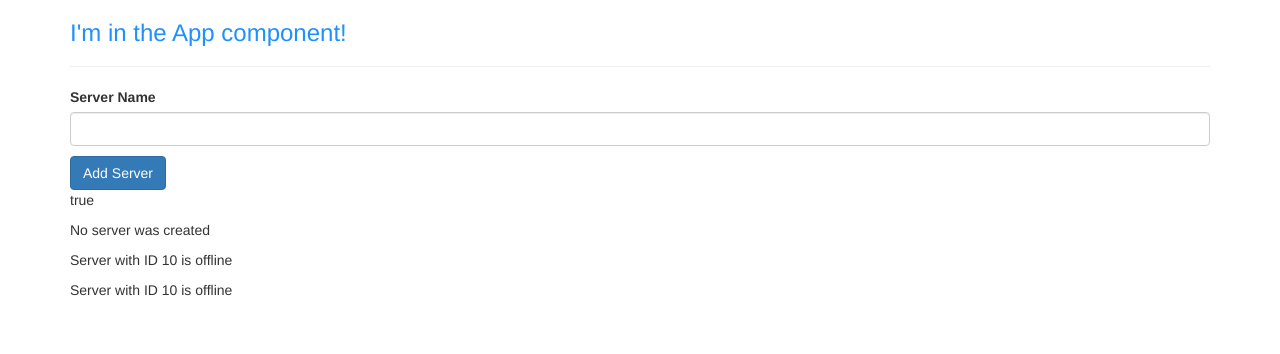
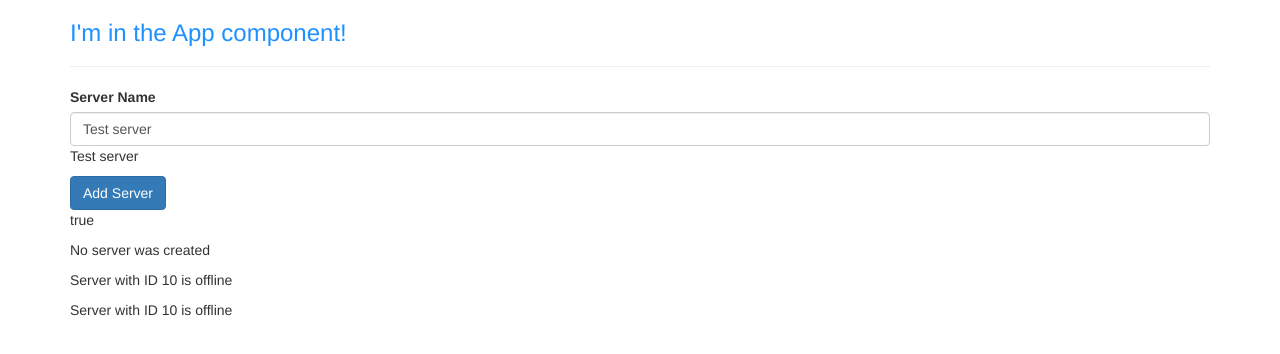
Before and after one commit to irendon1993/helloAngular, an Angular app: page / in a window 1280 px wide. Shown: the top 354 px of the page. Built offline with nearby package versions, Linux system fonts and the light colour scheme.

Commit message:
Two way binding

```diff
--- a/src/app/servers/servers.component.html
+++ b/src/app/servers/servers.component.html
@@ -1,9 +1,13 @@
 <!-- Using [] tells angular we want to use property binding -->
 <label>Server Name</label>
-<input
+<!-- <input
   type="text"
   class="form-control"
-  (input)="onUpdateServerName($event)">
+  (input)="onUpdateServerName($event)"> -->
+  <input
+    type="text"
+    class="form-control"
+    [(ngModel)]="serverName">
   <p>{{serverName}}</p>
 <button
   class="btn btn-primary"
--- a/src/app/servers/servers.component.ts
+++ b/src/app/servers/servers.component.ts
@@ -12,7 +12,7 @@
 export class ServersComponent implements OnInit {
   allowNewServer = false;
   serverCreationStatus = "No server was created";
-  serverName = '';
+  serverName = 'Test server';
 
   constructor() {
     setTimeout(() => {
```
Also changed, not shown: src/app/app.module.ts (+5 -4 lines).
